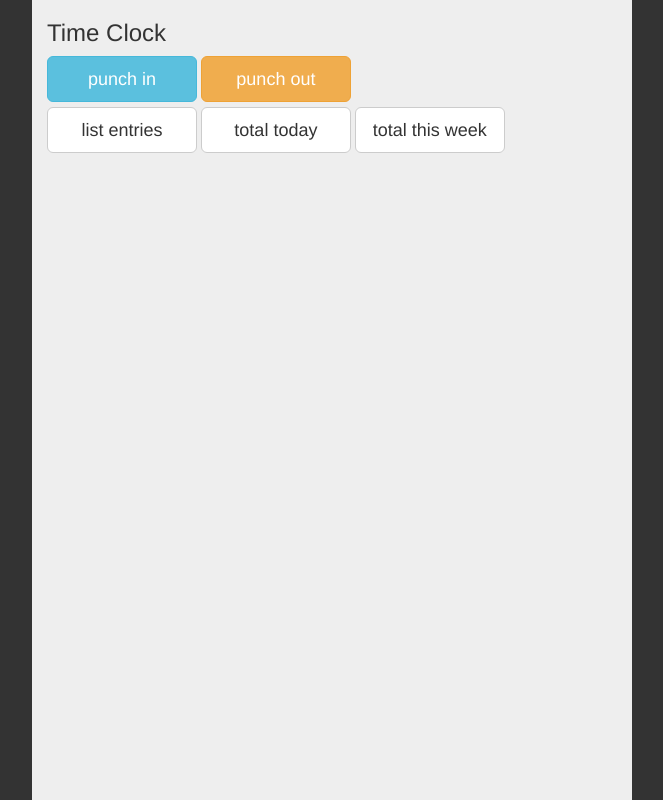
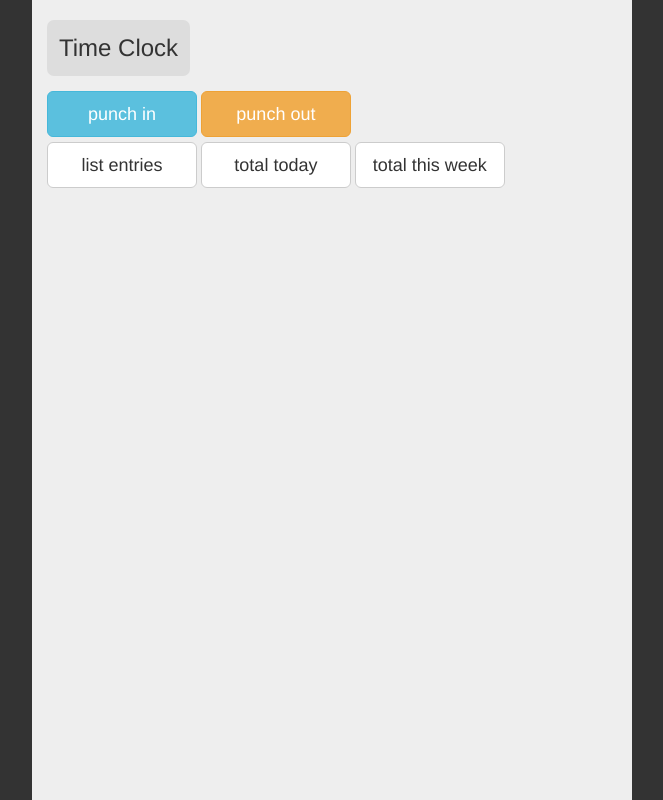
Before and after one commit to 2achary/timeclock, a Python web app: template templates/base.html in a window 1280 px wide. Shown: the whole page, without its empty margins (308-971 px from the left). Run offline with Jinja, Linux system fonts and the light colour scheme; the template is opened without the code that fills it, so the values that code supplies are empty.

Commit message:
modify css

```diff
--- a/static/css/custom.css
+++ b/static/css/custom.css
@@ -1,8 +1,16 @@
 /* Custom CSS */
-.feedback {
+#feedback {
+
     margin-bottom:15px;
     margin-bottom: 15px;
+    display: inline-block;
+    background-color: #dddddd;
+    padding: 15px 12px 15px 12px;
+    border-radius: 7px;
+    text-align: center;
+
 }
+
 
 .btn {
     min-width: 150px;
```
